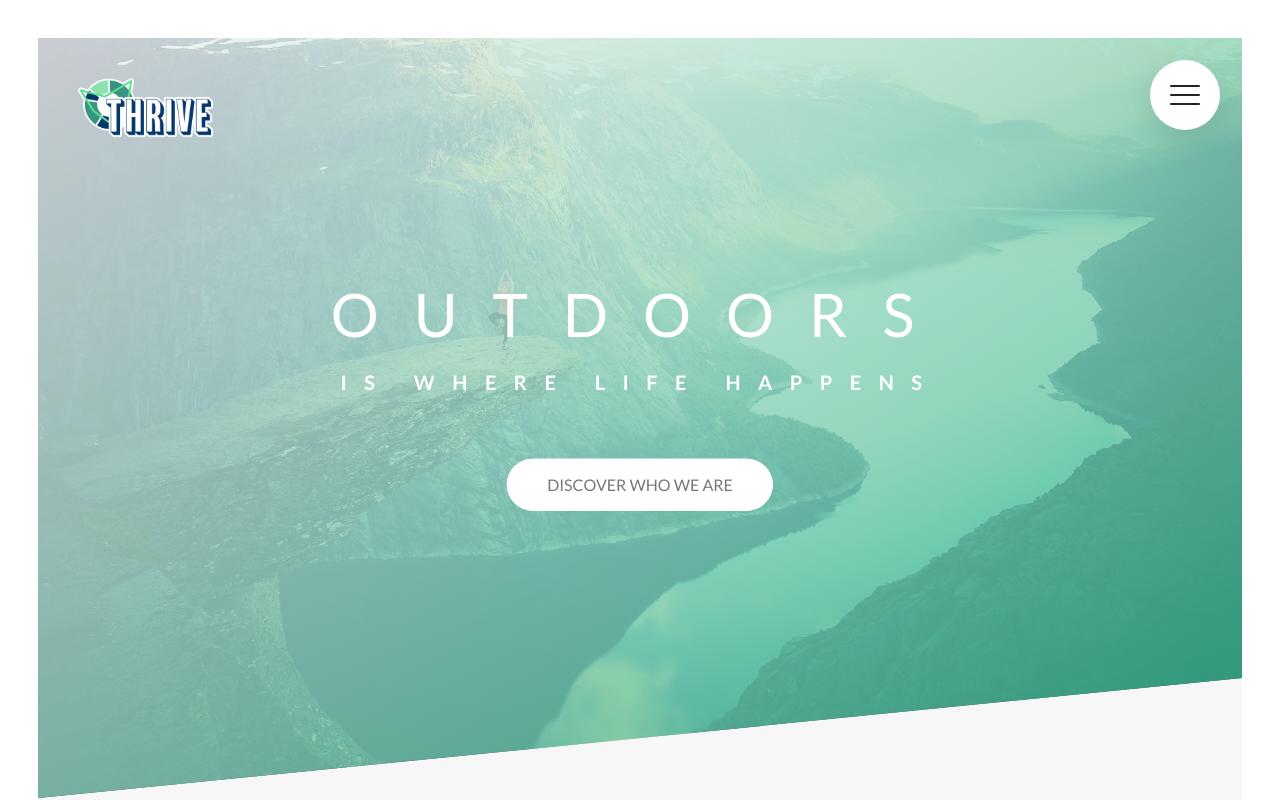
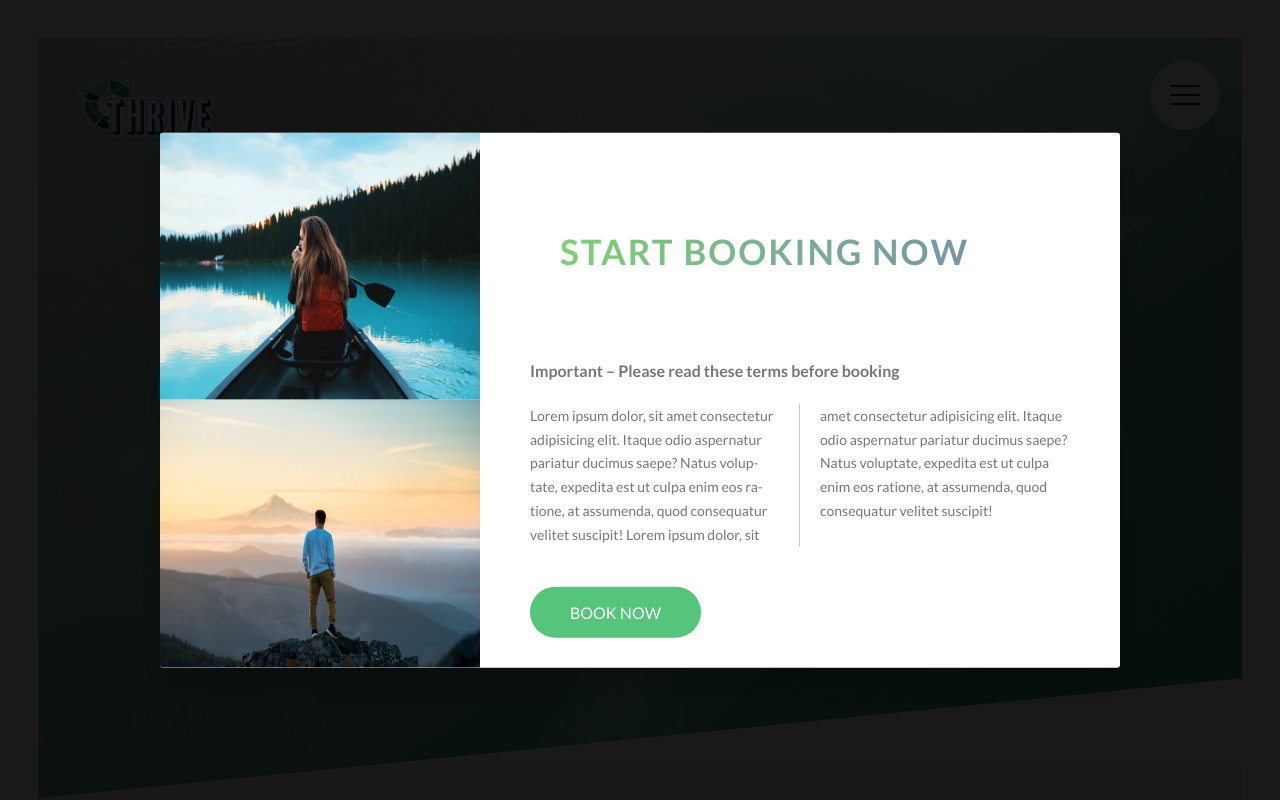
Before and after one commit to shutcheson/Natours, a website: page index.html in a window 1280 px wide. Shown: the top 800 px of the page. Drawn offline with Linux system fonts and the light colour scheme.

Commit message:
Added popup. No functionality added yet

```diff
--- a/index.html
+++ b/index.html
@@ -456,6 +456,34 @@
       </div>
     </footer>
 
+    <!--popup box when .card is clicked-->
+    <div class="popup">
+      <div class="popup__content">
+        <div class="popup__left">
+          <img src="img/nat-8.jpg" alt="Tour photo" class="popup__img" />
+          <img src="img/nat-9.jpg" alt="Tour photo" class="popup__img" />
+        </div>
+        <div class="popup__right">
+          <h2 class="heading-secondary .u-margin-bottom-small">
+            Start Booking Now
+          </h2>
+          <h3 class="heading-tertiary .u-margin-bottom-small">
+            Important &ndash; Please read these terms before booking
+          </h3>
+          <p class="popup__text">
+            Lorem ipsum dolor, sit amet consectetur adipisicing elit. Itaque
+            odio aspernatur pariatur ducimus saepe? Natus voluptate, expedita
+            est ut culpa enim eos ratione, at assumenda, quod consequatur
+            velitet suscipit! Lorem ipsum dolor, sit amet consectetur
+            adipisicing elit. Itaque odio aspernatur pariatur ducimus saepe?
+            Natus voluptate, expedita est ut culpa enim eos ratione, at
+            assumenda, quod consequatur velitet suscipit!
+          </p>
+          <a href="#" class="btn btn--green"> Book now </a>
+        </div>
+      </div>
+    </div>
+
     <!--
     <section class="grit-test">
       <div class="row">
--- a/sass/abstracts/_mixins.scss
+++ b/sass/abstracts/_mixins.scss
@@ -6,6 +6,7 @@
   }
 }
 
+// Absolute centre. both vert and hori
 @mixin centre-hor-ver {
   position: absolute;
   top: 50%;
--- /dev/null
+++ b/sass/components/_popup.scss
@@ -0,0 +1,57 @@
+.popup {
+  background-color: rgba($colour-black, 0.9);
+  height: 100vh;
+  width: 100%;
+  position: fixed;
+  top: 0;
+  left: 0;
+  z-index: 3000;
+
+  &__content {
+    @include centre-hor-ver;
+    background-color: $colour-white;
+    box-shadow: 0 2rem 4rem rgba($colour-black, 0.2);
+    height: 40rem;
+    width: 75%;
+    border-radius: 3px;
+    display: table; //parent div for left and right divs. needed for display: table-cell; on the child divs
+    overflow: hidden;
+  }
+
+  &__left {
+    width: 33.333%;
+    display: table-cell; //makes the left  and right divs the same height
+    vertical-align: middle;
+  }
+
+  &__img {
+    display: block;
+    width: 100%;
+    height: 50%;
+  }
+
+  &__right {
+    width: 66.666%;
+    display: table-cell; //makes the left  and right divs the same height
+    vertical-align: middle;
+    padding: 3rem 5rem;
+  }
+
+  &__text {
+    font-size: 1.4rem;
+    margin-bottom: 4rem;
+    margin-top: 2rem;
+    column-count: 2; //creates columns
+    column-gap: 4rem; //1em = 14px. 1em is always the font size of the current element
+    column-rule: 1px solid $colour-grey-light-3;
+
+    -moz-column-count: 2;
+    -moz-column-gap: 4rem;
+    -moz-column-rule: 1px solid $colour-grey-light-3;
+
+    hyphens: auto;
+    -moz-hyphens: auto;
+    -ms-hyphens: auto;
+    -webkit-hyphens: auto;
+  }
+}
--- a/sass/main.scss
+++ b/sass/main.scss
@@ -17,6 +17,7 @@
 @import "components/composition";
 @import "components/feature-box";
 @import "components/story";
+@import "components/popup";
 
 //Layout
 @import "layout/_navigation";
```
Also changed, not shown: css/style.css.
